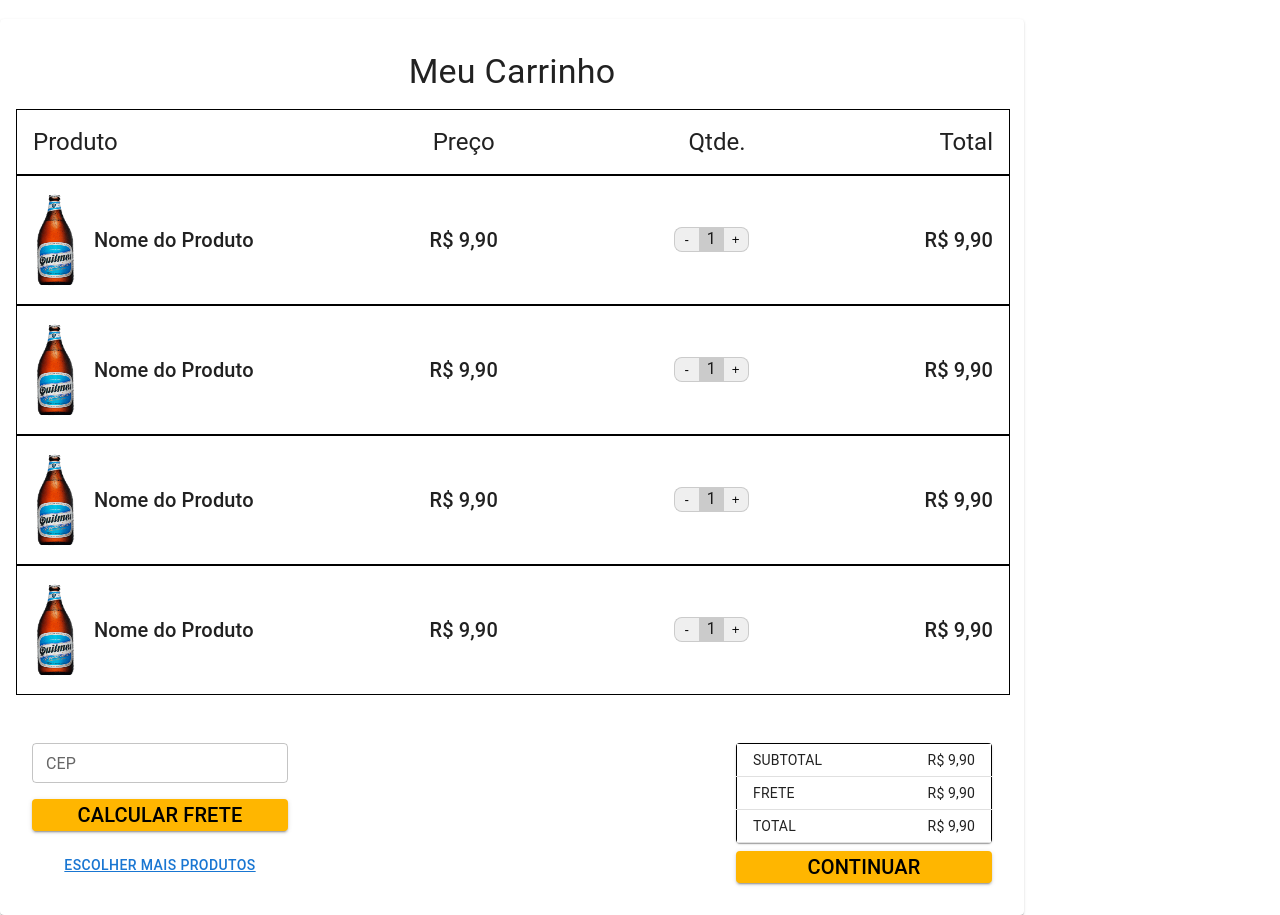
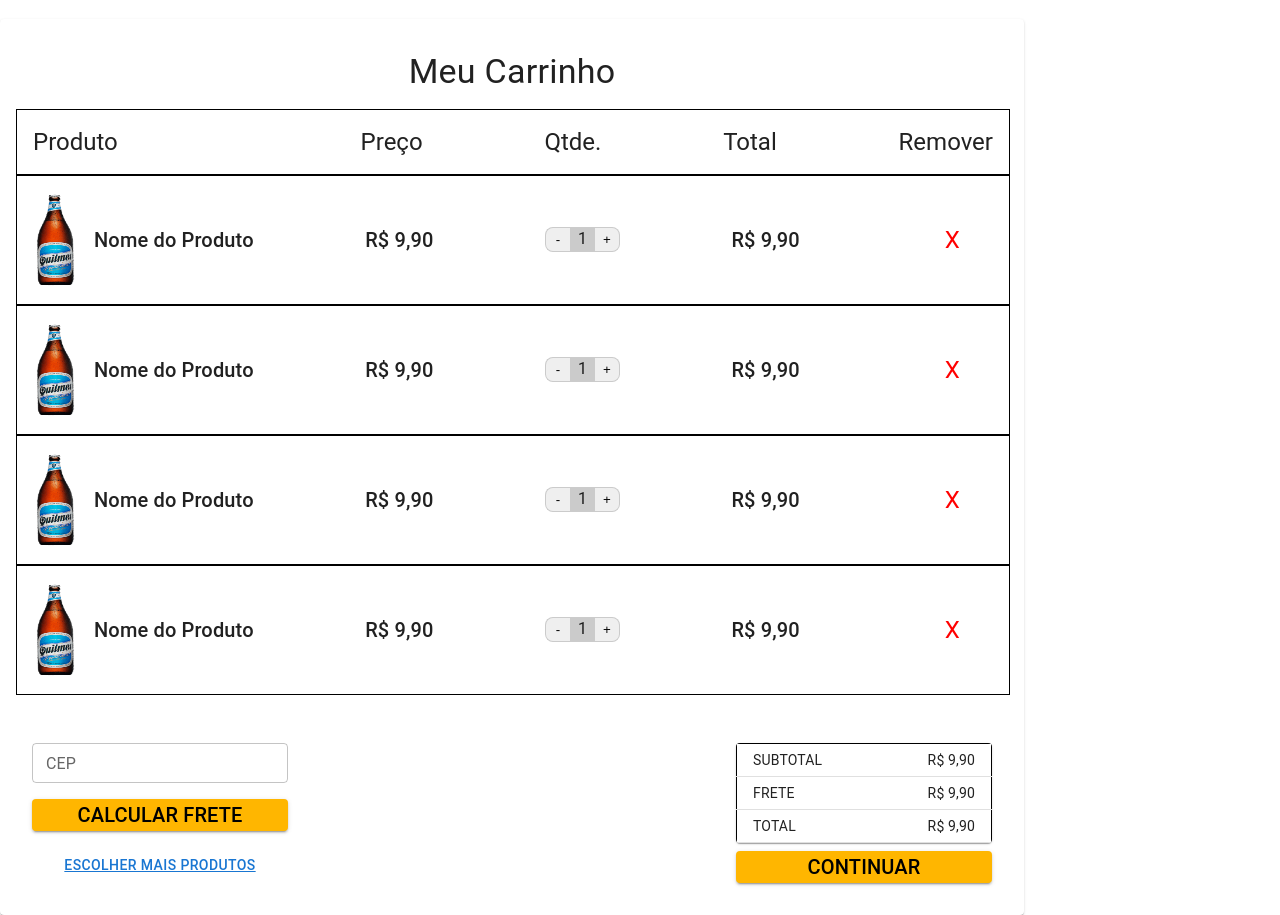
Before and after one commit to ThalesSilva19/IHC-Bebidas, a Next.js app: page /test in a window 1280 px wide. Shown: the part 2420-3335 px from the top of the page. Built offline with nearby package versions, Linux system fonts and the light colour scheme.

Commit message:
Adicionado a opcao de remover do carrinho

```diff
--- a/src/components/cart_card.jsx
+++ b/src/components/cart_card.jsx
@@ -43,6 +43,7 @@ export default function CartCard() {
                     <Typography variant='h5'>Preço</Typography>
                     <Typography variant='h5'>Qtde.</Typography>
                     <Typography variant='h5'>Total</Typography>
+                    <Typography variant='h5'>Remover</Typography>
                 </Box>
                 <CartItem />
                 <CartItem />
--- a/src/components/cart_item.jsx
+++ b/src/components/cart_item.jsx
@@ -1,6 +1,6 @@
 import React from 'react';
 
-import { Box, Typography } from '@mui/material';
+import { Box, Typography, Button } from '@mui/material';
 import Counter from './counter';
 
 import Image from 'next/image';
@@ -48,6 +48,15 @@ export default function CartItem() {
 
             {/* Subtotal */}
             <Typography variant='h6'>R$ 9,90</Typography>
+
+            {/* Subtotal */}
+            <Button
+                sx={{
+                    color: '#ff0000',
+                    width: '5.83em'
+                }}>
+                <Typography variant='h5' color="ff0000">X</Typography>
+            </Button>
         </Box>
     )
 }
```
Also changed, not shown: src/pages/auth/login.jsx (+6 -4 lines), src/pages/auth/register.jsx (+6 -4 lines), src/pages/cart.jsx (+6 -4 lines), src/pages/payment.jsx (+6 -4 lines).
